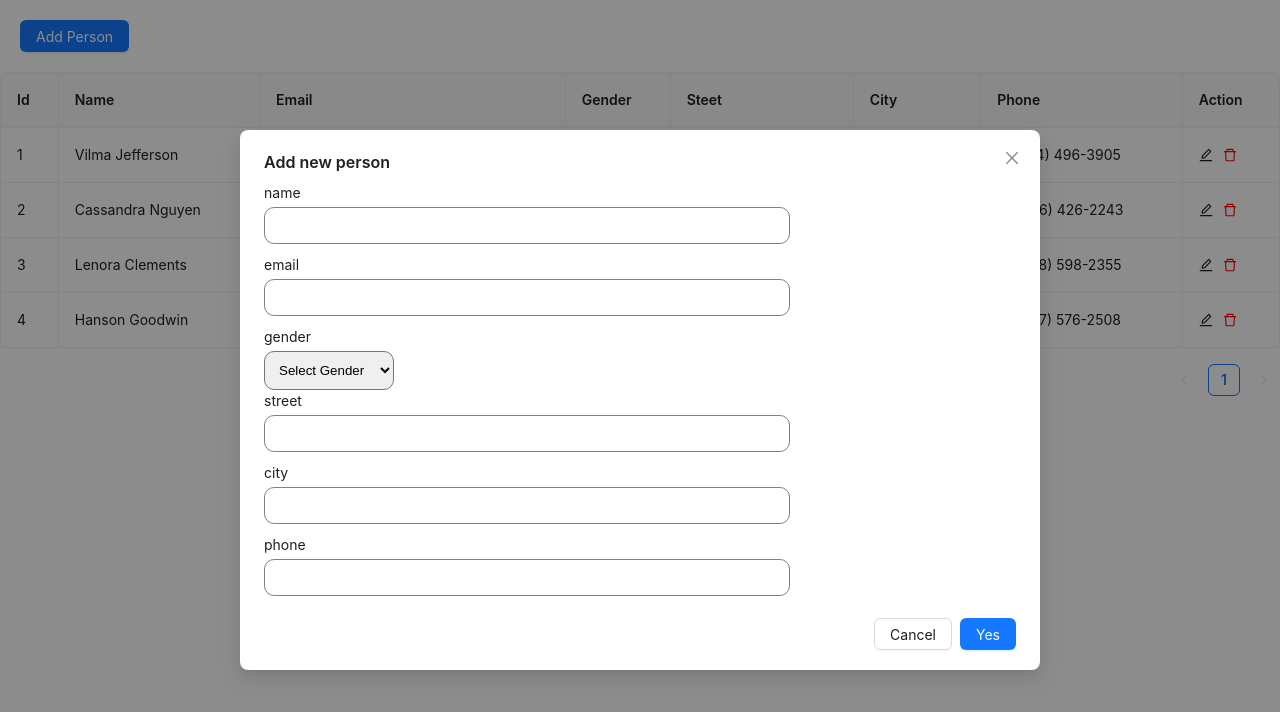
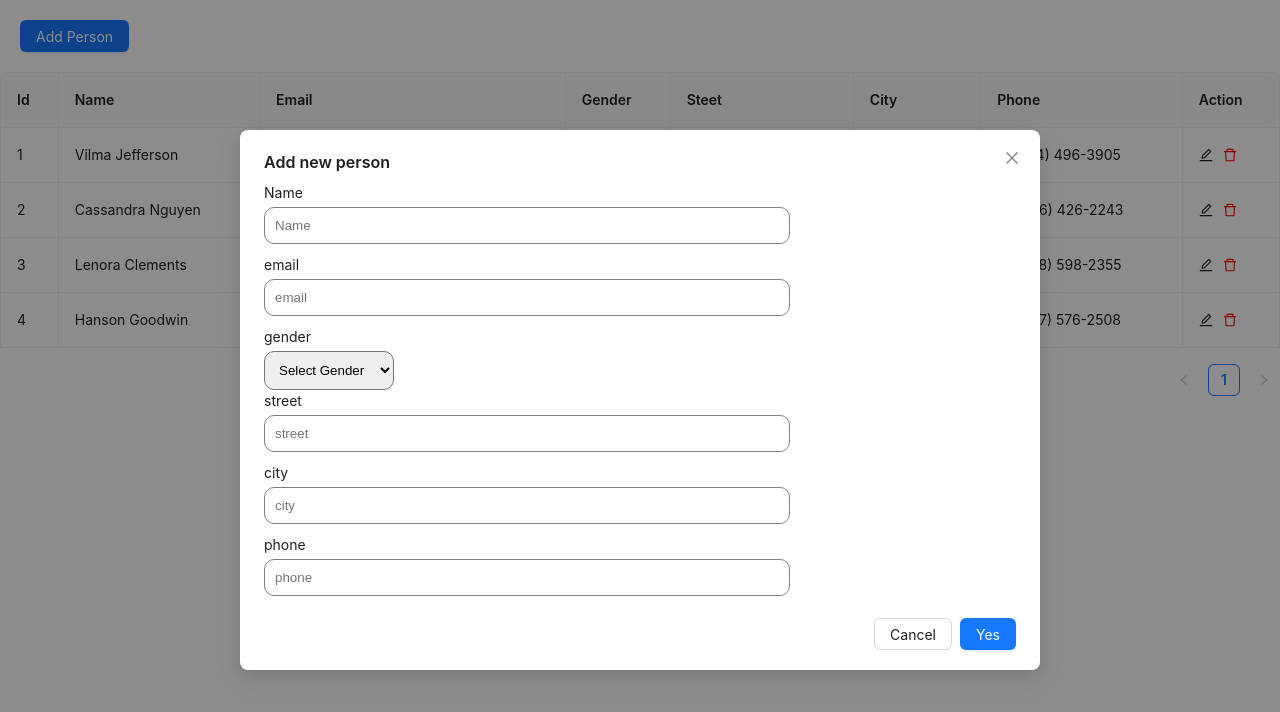
Before and after one commit to giorgigio1/ant-design, a React (Create React App) app: page / in a window 1280 px wide. Both pictures are taken after a click on the button "Add Person". Shown: the top 712 px of the page. Built offline with nearby package versions, Linux system fonts and the light colour scheme; the HTML template or start-up script is replaced by a standard one.

Commit message:
changed formik on advanced

```diff
--- /dev/null
+++ b/src/AddPersonModal.tsx
@@ -0,0 +1,109 @@
+import { Modal, Button } from "antd";
+import { Formik, Form } from "formik";
+import { basicSchema } from "./schema/schema";
+import CustomInput from "./components/CustomInput";
+import CustomSelect from "./components/CustomSelect";
+
+export const AddPersonModal = ({
+  isModalOpen,
+  setIsModalOpen,
+  dataSource,
+  setDataSource,
+}: any) => {
+  const onAddPerson = (values: any) => {
+    const newPerson = {
+      id: dataSource.length + 1,
+      name: values.name,
+      email: values.email,
+      gender: values.gender,
+      address: {
+        street: values.street,
+        city: values.city,
+      },
+      phone: values.phone,
+    };
+    setDataSource([...dataSource, newPerson]);
+  };
+
+  const handleCancel = () => {
+    setIsModalOpen(false);
+  };
+
+  const onSubmit = async (values: any, actions: any) => {
+    await new Promise((resolve) => setTimeout(resolve, 2000));
+    onAddPerson(values);
+    setIsModalOpen(false);
+    actions.resetForm();
+  };
+
+  return (
+    <Formik
+      initialValues={{
+        name: "",
+        email: "",
+        gender: "",
+        street: "",
+        city: "",
+        phone: "",
+      }}
+      validationSchema={basicSchema}
+      onSubmit={onSubmit}
+    >
+      {({ handleSubmit }) => (
+        <Modal
+          title="Add new person"
+          open={isModalOpen}
+          onCancel={handleCancel}
+          footer={[
+            <Button key="back" onClick={handleCancel}>
+              Cancel
+            </Button>,
+            <Button key="submit" type="primary" onClick={() => handleSubmit()}>
+              Yes
+            </Button>,
+          ]}
+          width={800}
+          centered
+        >
+          <Form>
+            <CustomInput
+              type="text"
+              name="name"
+              label="Name"
+              placeholder="Name"
+            />
+            <CustomInput
+              type="email"
+              name="email"
+              label="email"
+              placeholder="email"
+            />
+            <CustomSelect name="gender" label="gender" placeholder="gender">
+              <option value="">Select Gender</option>
+              <option value="male">Male</option>
+              <option value="female">Female</option>
+            </CustomSelect>
+            <CustomInput
+              type="text"
+              name="street"
+              label="street"
+              placeholder="street"
+            />
+            <CustomInput
+              type="text"
+              name="city"
+              label="city"
+              placeholder="city"
+            />
+            <CustomInput
+              type="text"
+              name="phone"
+              label="phone"
+              placeholder="phone"
+            />
+          </Form>
+        </Modal>
+      )}
+    </Formik>
+  );
+};
--- a/src/App.css
+++ b/src/App.css
@@ -36,6 +36,3 @@ form {
   display: flex;
   flex-direction: column;
 }
-button:disabled {
-  opacity: 0.35;
-}
--- a/src/App.tsx
+++ b/src/App.tsx
@@ -1,9 +1,9 @@
 import "./App.css";
 import { useState } from "react";
-import { Table, Button, Modal, Checkbox, Form, Input } from "antd";
+import { Table, Button, Modal } from "antd";
 import { EditOutlined, DeleteOutlined } from "@ant-design/icons";
-import { ModalWindow } from "./ModalWindow";
-import { EditModal } from "./EditModal";
+import { AddPersonModal } from "./AddPersonModal";
+import { EditPersonModal } from "./EditPersonModal";
 
 interface DataSourceItem {
   id: number;
@@ -164,7 +164,6 @@ function App() {
         onClick={() => setIsModalOpen(true)}
         type="primary"
         style={{ margin: 20 }}
-        // htmlType="submit"
       >
         Add Person
       </Button>
@@ -175,13 +174,13 @@ function App() {
         columns={columns}
         dataSource={dataSource}
       />
-      <ModalWindow
+      <AddPersonModal
         isModalOpen={isModalOpen}
         setIsModalOpen={setIsModalOpen}
         dataSource={dataSource}
         setDataSource={setDataSource}
       />
-      <EditModal
+      <EditPersonModal
         editingPerson={editingPerson}
         setEditingPerson={setEditingPerson}
         isEditModalOpen={isEditModalOpen}
--- a/src/EditModal.tsx
+++ b/src/EditPersonModal.tsx
@@ -1,40 +1,12 @@
 import { Modal } from "antd";
-import { useFormik } from "formik";
-import { basicSchema } from "./schema/schema";
 
-export const EditModal = ({
+export const EditPersonModal = ({
   editingPerson,
   setEditingPerson,
   isEditModalOpen,
   setIsEditModalOpen,
   setDataSource,
 }: any) => {
-  const {
-    values,
-    errors,
-    touched,
-    isSubmitting,
-    handleChange,
-    handleBlur,
-    handleSubmit,
-  } = useFormik({
-    initialValues: {
-      name: "",
-      email: "",
-      gender: "",
-      address: {
-        street: "",
-        city: "",
-      },
-      phone: "",
-    },
-    validationSchema: basicSchema,
-    onSubmit: () => {
-      console.log();
-      setIsEditModalOpen(false);
-    },
-  });
-
   const handleOk = () => {
     setDataSource((pre: any) => {
       return pre.map((person: any) => {
@@ -101,7 +73,7 @@ export const EditModal = ({
   };
 
   return (
-    <form onSubmit={handleSubmit} autoComplete="off">
+    <form autoComplete="off">
       <Modal
         title="Add new person"
         open={isEditModalOpen}
@@ -114,9 +86,8 @@ export const EditModal = ({
         <input
           name="name"
           type="text"
-          value={values.name}
-          onChange={handleChange}
-          onBlur={handleBlur}
+          value={editingPerson?.name}
+          onChange={handleNameChange}
         />
         <label htmlFor="email">email</label>
         <input
--- a/src/ModalWindow.tsx
+++ /dev/null
@@ -1,148 +0,0 @@
-import { Modal, Button } from "antd";
-import { useFormik } from "formik";
-import { basicSchema } from "./schema/schema";
-
-export const ModalWindow = ({
-  isModalOpen,
-  setIsModalOpen,
-  dataSource,
-  setDataSource,
-}: any) => {
-  const {
-    handleSubmit,
-    handleChange,
-    handleBlur,
-    isSubmitting,
-    values,
-    errors,
-    touched,
-  } = useFormik({
-    initialValues: {
-      name: "",
-      email: "",
-      gender: "",
-      street: "",
-      city: "",
-      phone: "",
-    },
-    validationSchema: basicSchema,
-    onSubmit: async (_, actions) => {
-      await new Promise((resolve) => setTimeout(resolve, 2000));
-      onAddPerson();
-      setIsModalOpen(false);
-      actions.resetForm();
-    },
-  });
-
-  const handleCancel = () => {
-    setIsModalOpen(false);
-  };
-
-  const onAddPerson = () => {
-    const newPerson = {
-      id: dataSource.length + 1,
-      name: values.name,
-      email: values.email,
-      gender: values.gender,
-      address: {
-        street: values.street,
-        city: values.city,
-      },
-      phone: values.phone,
-    };
-    setDataSource([...dataSource, newPerson]);
-  };
-
-  return (
-    <Modal
-      title="Add new person"
-      open={isModalOpen}
-      onOk={() => handleSubmit()}
-      onCancel={handleCancel}
-      footer={[
-        <Button key="back" onClick={handleCancel}>
-          Cancel
-        </Button>,
-        <Button key="submit" type="primary" onClick={() => handleSubmit()} disabled={isSubmitting}>
-          Yes
-        </Button>,
-      ]}
-      width={800}
-      centered
-    >
-      <form onSubmit={handleSubmit} autoComplete="off">
-        <label htmlFor="name">name</label>
-        <input
-          name="name"
-          type="text"
-          value={values.name}
-          onChange={handleChange}
-          onBlur={handleBlur}
-          className={errors.name && touched.name ? "input-error" : ""}
-        />
-        {errors.name && touched.name && <p className="error">{errors.name}</p>}
-        <label htmlFor="email">email</label>
-        <input
-          name="email"
-          type="text"
-          value={values.email}
-          onChange={handleChange}
-          onBlur={handleBlur}
-          className={errors.email && touched.email ? "input-error" : ""}
-        />
-        {errors.email && touched.email && (
-          <p className="error">{errors.email}</p>
-        )}
-        <label htmlFor="gender">gender</label>
-        <select
-          name="gender"
-          value={values.gender}
-          onChange={handleChange}
-          onBlur={handleBlur}
-          className={errors.gender && touched.gender ? "input-error" : ""}
-        >
-          {values.gender === "" && <option value="">Select Gender</option>}
-          <option value="male">Male</option>
-          <option value="female">Female</option>
-        </select>
-        {errors.gender && touched.gender && (
-          <p className="error">{errors.gender}</p>
-        )}
-        <label htmlFor="street">street</label>
-        <input
-          name="street"
-          type="text"
-          value={values.street}
-          onChange={handleChange}
-          onBlur={handleBlur}
-          className={errors.street && touched.street ? "input-error" : ""}
-        />
-        {errors.street && touched.street && (
-          <p className="error">{errors.street}</p>
-        )}
-        <label htmlFor="city">city</label>
-        <input
-          name="city"
-          type="text"
-          value={values.city}
-          onChange={handleChange}
-          onBlur={handleBlur}
-          className={errors.city && touched.city ? "input-error" : ""}
-        />
-        {errors.city && touched.city && <p className="error">{errors.city}</p>}
-        <label htmlFor="phone">phone</label>
-        <input
-          name="phone"
-          type="text"
-          value={values.phone}
-          onChange={handleChange}
-          onBlur={handleBlur}
-          className={errors.phone && touched.phone ? "input-error" : ""}
-        />
-        {errors.phone && touched.phone && (
-          <p className="error">{errors.phone}</p>
-        )}
-      </form>
-    </Modal>
-  );
-};
--- /dev/null
+++ b/src/components/CustomInput.tsx
@@ -0,0 +1,19 @@
+import { useField } from "formik";
+
+const CustomInput = ({ label, ...props }: any) => {
+  const [field, meta] = useField(props);
+
+  return (
+    <>
+      <label>{label}</label>
+      <input
+        {...field}
+        {...props}
+        className={meta.touched && meta.error ? "input-error" : ""}
+      />
+      {meta.touched && meta.error && <p className="error">{meta.error}</p>}
+    </>
+  );
+};
+
+export default CustomInput;
--- /dev/null
+++ b/src/components/CustomSelect.tsx
@@ -0,0 +1,19 @@
+import { useField } from "formik";
+
+const CustomSelect = ({ label, ...props }: any) => {
+  const [field, meta] = useField(props);
+
+  return (
+    <>
+      <label>{label}</label>
+      <select
+        {...field}
+        {...props}
+        className={meta.touched && meta.error ? "input-error" : ""}
+      />
+      {meta.touched && meta.error && <p className="error">{meta.error}</p>}
+    </>
+  );
+};
+
+export default CustomSelect;
--- a/src/schema/schema.js
+++ b/src/schema/schema.js
@@ -13,7 +13,7 @@ export const basicSchema = yup.object().shape({
   city: yup.string().required("City is required"),
   phone: yup
     .string()
-    // .min(9, "Phone number must be at least 9 digits")
+    .min(9, "Phone number must be at least 9 digits")
     .matches(mobile, { message: "Please enter valid phone number" })
     .required("Phone is required"),
 });
```
